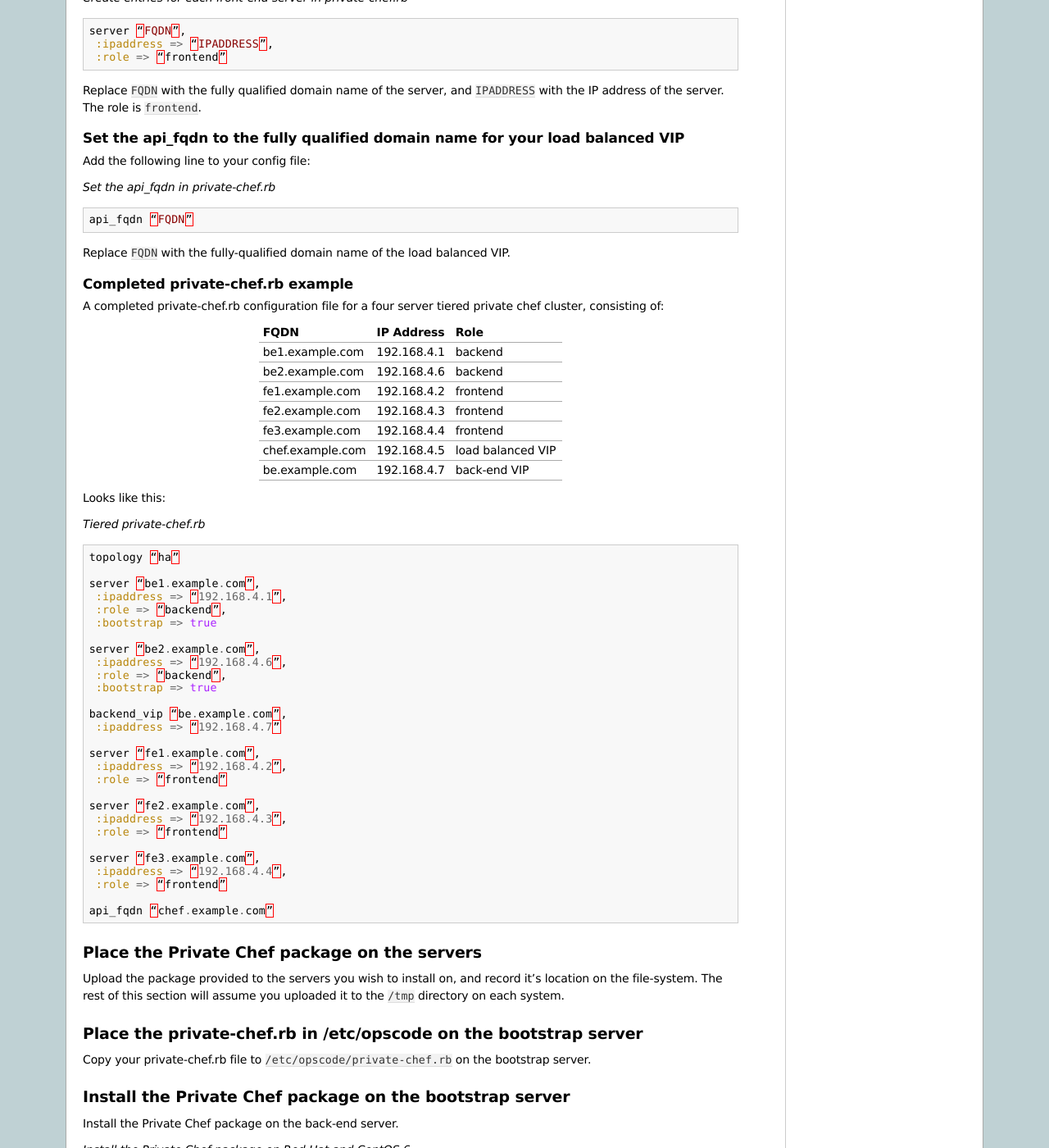
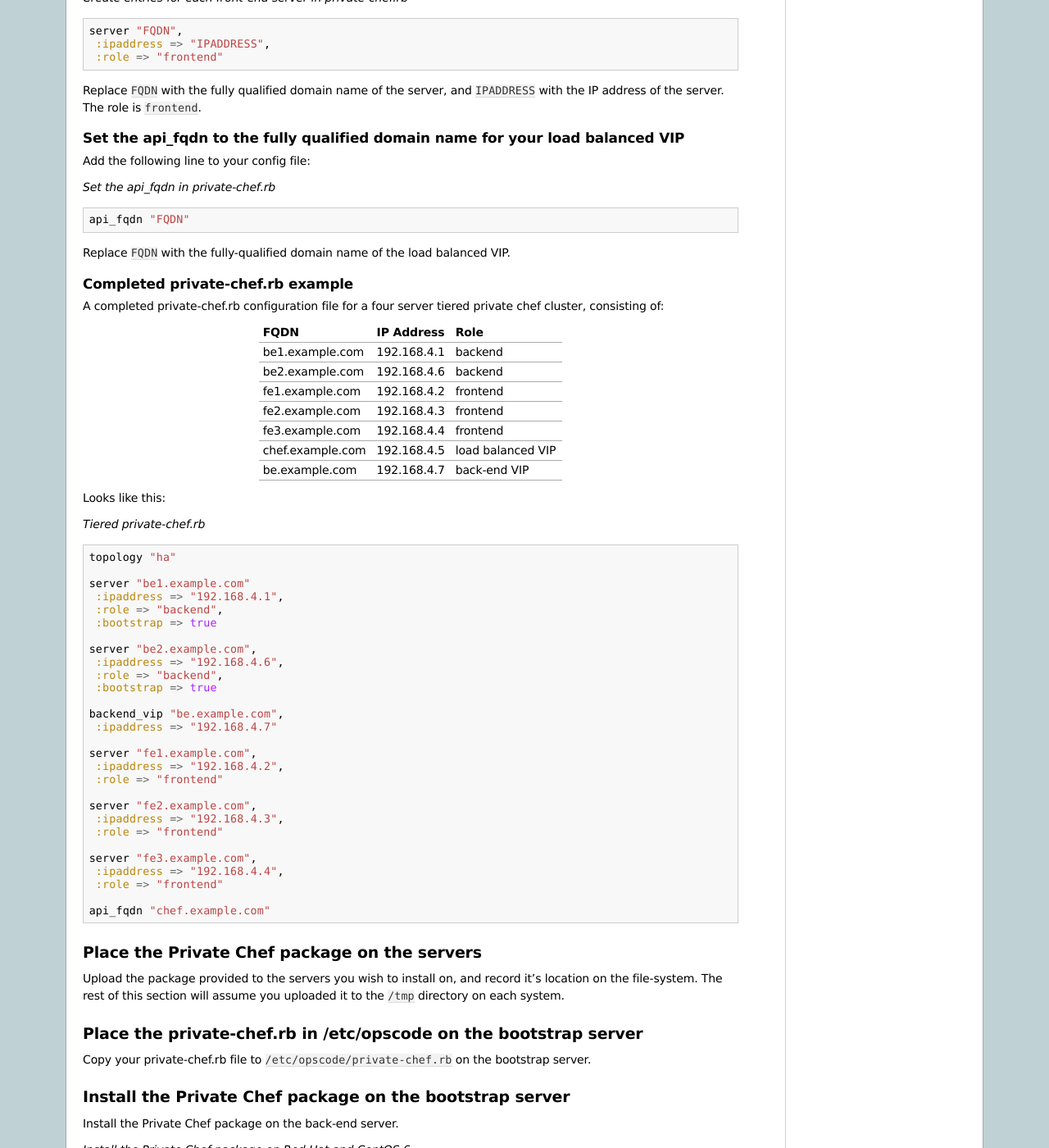
Before and after one commit to chef-boneyard/private-chef-administration, a Sphinx documentation site: the page built from source/installation/ha.rst, in a window 1280 px wide and 1400 px high, scrolled down 3340 px. Shown: the whole window at 82% size. Built offline with Sphinx 7.4.7, drawn with Linux system fonts in a browser that asks for light colours; pages that are not in the unit, such as notebooks, are missing from menus; some of the changed text lies outside the part shown.

```diff
--- a/source/administration.rst
+++ b/source/administration.rst
@@ -16,4 +16,5 @@ This section will guide you through the most common administrative tasks associa
    administration/logs
    administration/user_management
    administration/high_availability
+   administration/org_mapper
    administration/troubleshooting
--- a/source/index.rst
+++ b/source/index.rst
@@ -18,10 +18,10 @@ Contents:
 
    installation
    administration
+   support
 
 Indices and tables
 ==================
 
 * :ref:`genindex`
-* :ref:`modindex`
 * :ref:`search`
--- a/source/installation/ha.rst
+++ b/source/installation/ha.rst
@@ -8,7 +8,7 @@ our recommended configuration for production utilization of Private
 Chef.
 
 We refer to all the servers in a particular installation of Private Chef
-as a “cluster”.
+as a "cluster".
 
 Overview
 --------
@@ -170,7 +170,7 @@ Add the following line to your configuration file:
 
 .. code-block:: ruby
 
-  topology “ha”
+    topology "ha"
 
 This lets private chef know that these servers will be in a horizontally
 scalable configuration with a highly-available back-end.
@@ -185,10 +185,10 @@ that server, add the following:
 
 .. code-block:: ruby
 
-  server “FQDN”,
-   :ipaddress => “IPADDRESS”,
-   :role => “backend”,
-   :bootstrap => true
+  server "FQDN",
+    :ipaddress => "IPADDRESS",
+    :role => "backend",
+    :bootstrap => true
 
 Replace ``FQDN`` with the fully-qualified domain name of the server, and
 ``IPADDRESS`` with the IP address of the server. The role is
@@ -201,9 +201,9 @@ For the other back-end server, add the following:
 
 .. code-block:: ruby
 
-  server “FQDN”,
-   :ipaddress => “IPADDRESS”,
-   :role => “backend”
+  server "FQDN",
+   :ipaddress => "IPADDRESS",
+   :role => "backend"
 
 Add an entry for the back-end vip which you assigned earlier:
 
@@ -211,8 +211,8 @@ Add an entry for the back-end vip which you assigned earlier:
 
 .. code-block:: ruby
 
-  backend_vip “FQDN”,
-   :ipaddress => “IPADDRESS”
+  backend_vip "FQDN",
+   :ipaddress => "IPADDRESS"
 
 Replace ``FQDN`` with the fully-qualified domain name of the server, and
 ``IPADDRESS`` with the IP address of the VIP.
@@ -226,9 +226,9 @@ For each front-end server, add the following:
 
 .. code-block:: ruby
 
-  server “FQDN”,
-   :ipaddress => “IPADDRESS”,
-   :role => “frontend”
+  server "FQDN",
+   :ipaddress => "IPADDRESS",
+   :role => "frontend"
 
 Replace ``FQDN`` with the fully qualified domain name of the server, and
 ``IPADDRESS`` with the IP address of the server. The role is
@@ -243,7 +243,7 @@ Add the following line to your config file:
 
 .. code-block:: ruby
 
-  api_fqdn “FQDN”
+  api_fqdn "FQDN"
 
 Replace ``FQDN`` with the fully-qualified domain name of the load
 balanced VIP.
@@ -272,34 +272,34 @@ Looks like this:
 
 .. code-block:: ruby
 
-  topology “ha”
+  topology "ha"
 
-  server “be1.example.com”,
-   :ipaddress => “192.168.4.1”,
-   :role => “backend”,
+  server "be1.example.com"
+   :ipaddress => "192.168.4.1",
+   :role => "backend",
    :bootstrap => true
 
-  server “be2.example.com”,
-   :ipaddress => “192.168.4.6”,
-   :role => “backend”,
+  server "be2.example.com",
+   :ipaddress => "192.168.4.6",
+   :role => "backend",
    :bootstrap => true
 
-  backend_vip “be.example.com”,
-   :ipaddress => “192.168.4.7”
+  backend_vip "be.example.com",
+   :ipaddress => "192.168.4.7"
 
-  server “fe1.example.com”,
-   :ipaddress => “192.168.4.2”,
-   :role => “frontend”
+  server "fe1.example.com",
+   :ipaddress => "192.168.4.2",
+   :role => "frontend"
 
-  server “fe2.example.com”,
-   :ipaddress => “192.168.4.3”,
-   :role => “frontend”
+  server "fe2.example.com",
+   :ipaddress => "192.168.4.3",
+   :role => "frontend"
 
-  server “fe3.example.com”,
-   :ipaddress => “192.168.4.4”,
-   :role => “frontend”
+  server "fe3.example.com",
+   :ipaddress => "192.168.4.4",
+   :role => "frontend"
 
-  api_fqdn “chef.example.com”
+  api_fqdn "chef.example.com"
 
 Place the Private Chef package on the servers
 ---------------------------------------------
--- a/source/installation/org_creation.rst
+++ b/source/installation/org_creation.rst
@@ -14,7 +14,7 @@ You will then be prompted to fill in a form with two fields:
 - **Organization Full Name**: Should be the name of your company or department
 - **Organizaiton Short Name**: Should be a lowercase word describing the organization - used in the Web UI and API URLs.
 
-Once you have filled in the for, click *Create Organization* to create your organization.
+Once you have filled in the form, click *Create Organization* to create your organization.
 
 .. image:: ../images/create_org_button.png
 
```
Also changed, not shown: source/administration/org_mapper.rst (added, +97 -0 lines), source/installation/tiered.rst (+27 -27 lines), source/support.rst (added, +310 -0 lines), source/administration/high_availability.rst (added).
